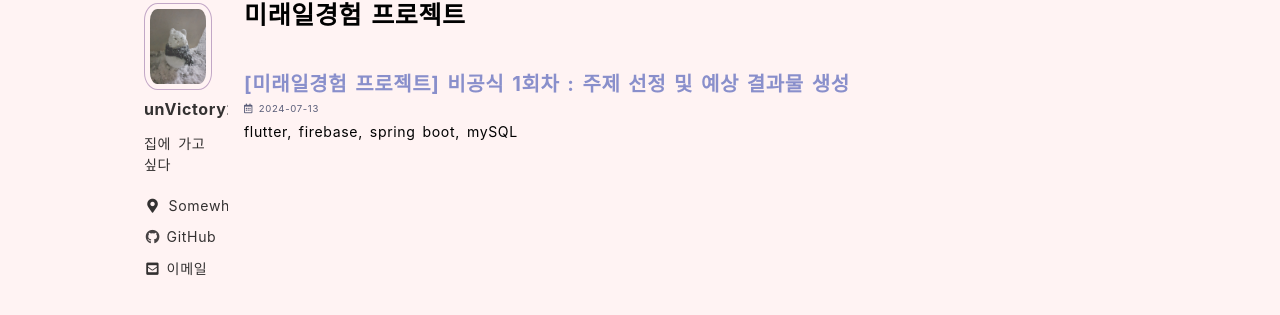
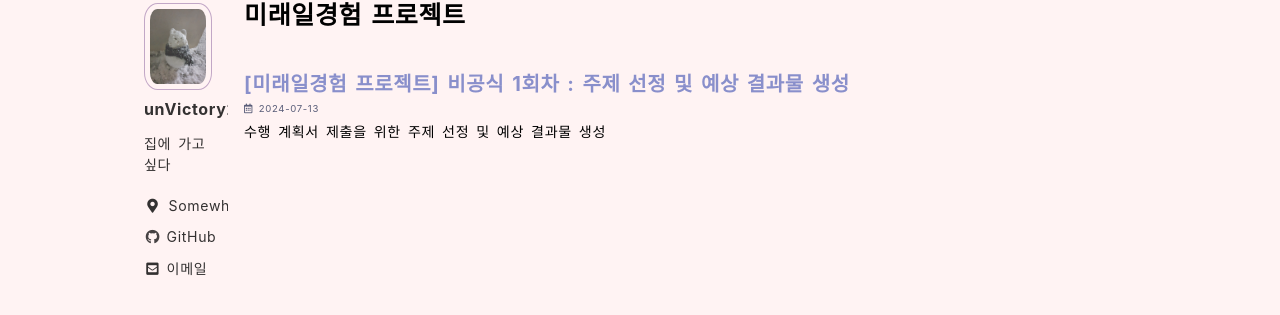
Before and after one commit to unvictory2/unVictory2.github.io, a Jekyll site: the page built from pages/categories/category-miraework-project.md, in a window 1280 px wide. Shown: the part 134-449 px from the top of the page. Built offline with Jekyll 4.4.1, drawn with Linux system fonts in a browser that asks for light colours; cached includes are drawn as plain includes; some web fonts are replaced.

Commit message:
changed excerpt

```diff
--- a/_posts/미래일경험/미래일경험 프로젝트/2024-07-13-project-topic.md
+++ b/_posts/미래일경험/미래일경험 프로젝트/2024-07-13-project-topic.md
@@ -1,7 +1,7 @@
 ---
 layout : single
 title : "[미래일경험 프로젝트] 비공식 1회차 : 주제 선정 및 예상 결과물 생성"
-excerpt : "flutter, firebase, spring boot, mySQL"
+excerpt : "수행 계획서 제출을 위한 주제 선정 및 예상 결과물 생성"
 published : true
 
 categories :
```
